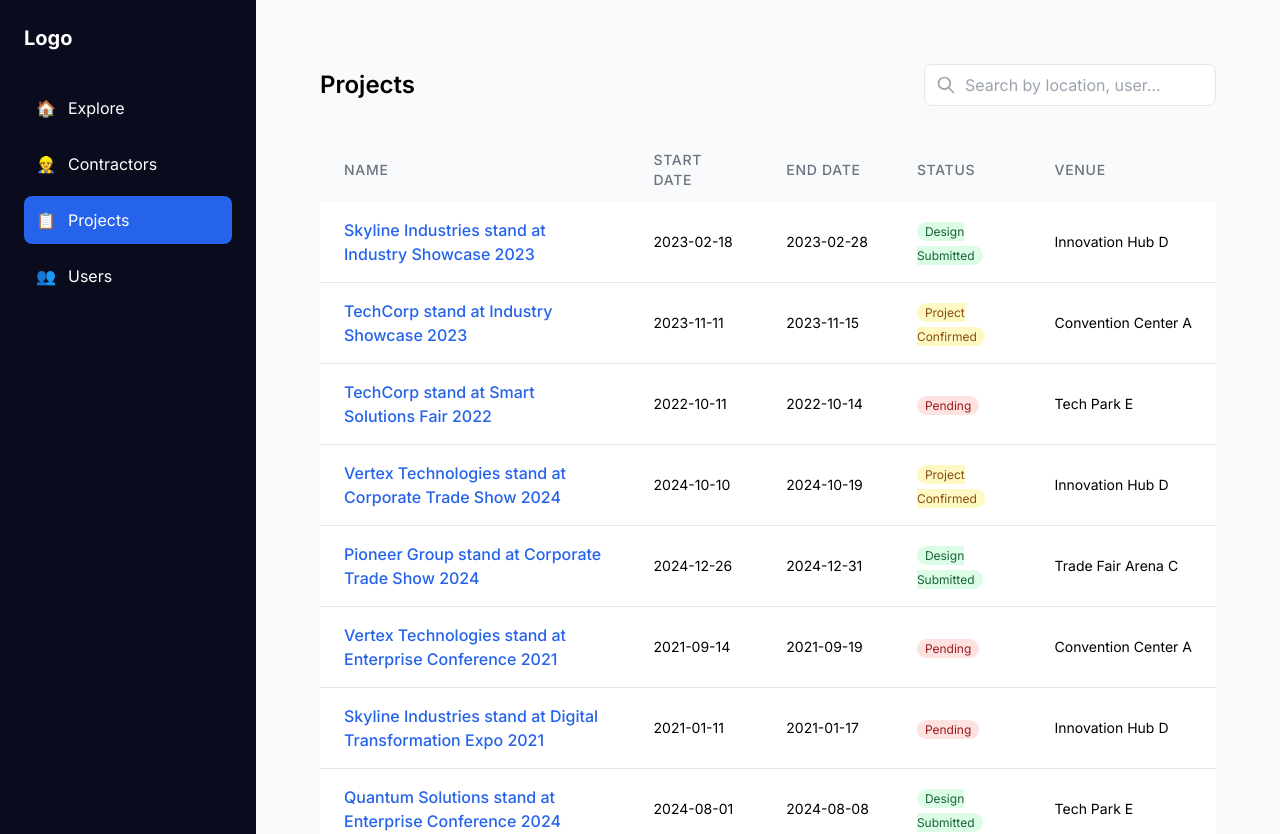
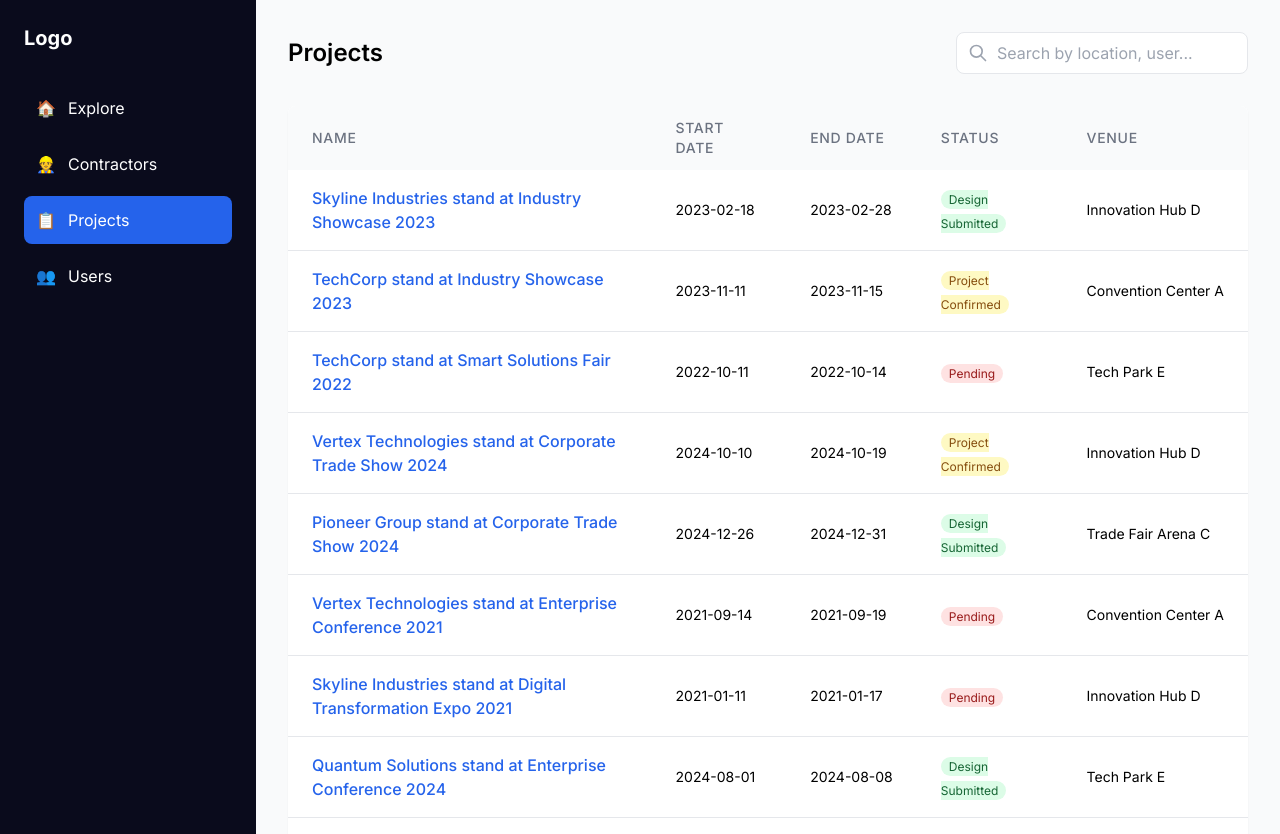
Before and after one commit to GKRBROS/Project-management-dashboard, a Next.js app: page /projects in a window 1280 px wide. Shown: the top 834 px of the page. Built offline with nearby package versions, Linux system fonts and the light colour scheme.

Commit message:
small change again

```diff
--- a/app/layout.tsx
+++ b/app/layout.tsx
@@ -7,24 +7,22 @@
 
 export const metadata: Metadata = {
   title: 'Project Management Dashboard',
-  description: 'ZedeXeL Front End Dashboard Challenge',
+  description: 'A modern project management dashboard for managing exhibition and event projects.',
 };
 
 export default function RootLayout({
   children,
-}: {
+}: Readonly<{
   children: React.ReactNode;
-}) {
+}>) {
   return (
     <html lang="en">
       <body className={inter.className}>
-        <div className="flex min-h-screen">
+        <div className="flex min-h-screen bg-gray-50">
           <Sidebar />
-          <main className="flex-1 bg-gray-50">
-            <div className="p-8">
-              {children}
-            </div>
-          </main>
+          <div className="flex-1">
+            {children}
+          </div>
         </div>
       </body>
     </html>
```
